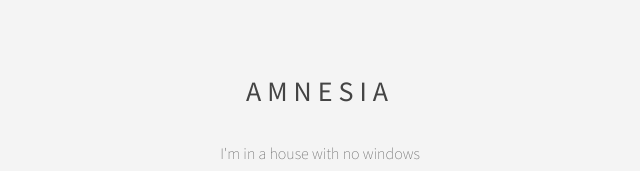
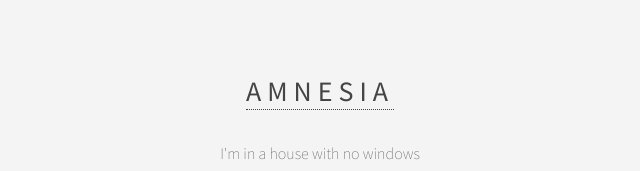
Before and after one commit to shinroo/bleedingink, a plain HTML site: page index.html in a window 1280 px wide. Shown: the part 626-797 px from the top of the page, 320-960 px from the left. Drawn offline with Linux system fonts and the light colour scheme.

Commit message:
Update index.html

```diff
--- a/index.html
+++ b/index.html
@@ -21,7 +21,7 @@
 
 			<!-- Amnesia -->
 			<section id="cta" class="main special">
-				<h2>Amnesia</h2>
+				<h2><a href="https://soundcloud.com/samuel-bohren/amnesia">Amnesia</a></h2>
 				<p>
 					I'm in  a house with no windows<br />
 					Only God knows the pain that it carries<br />
```
